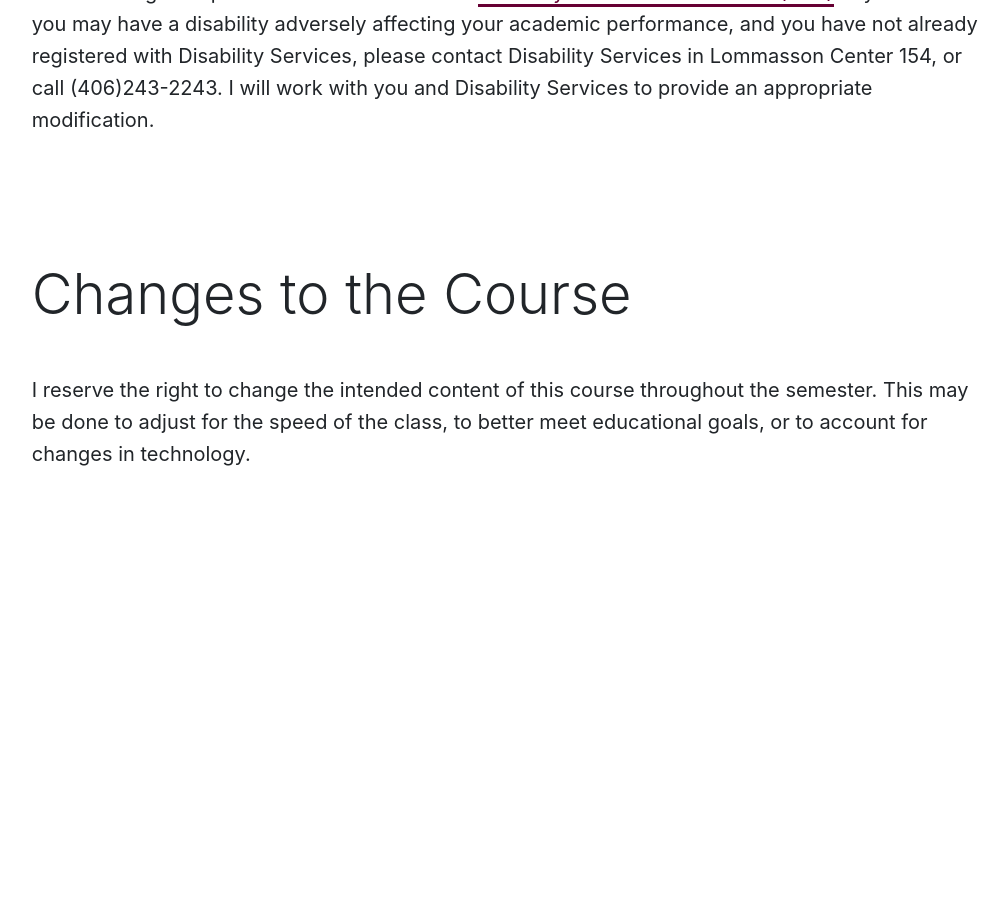
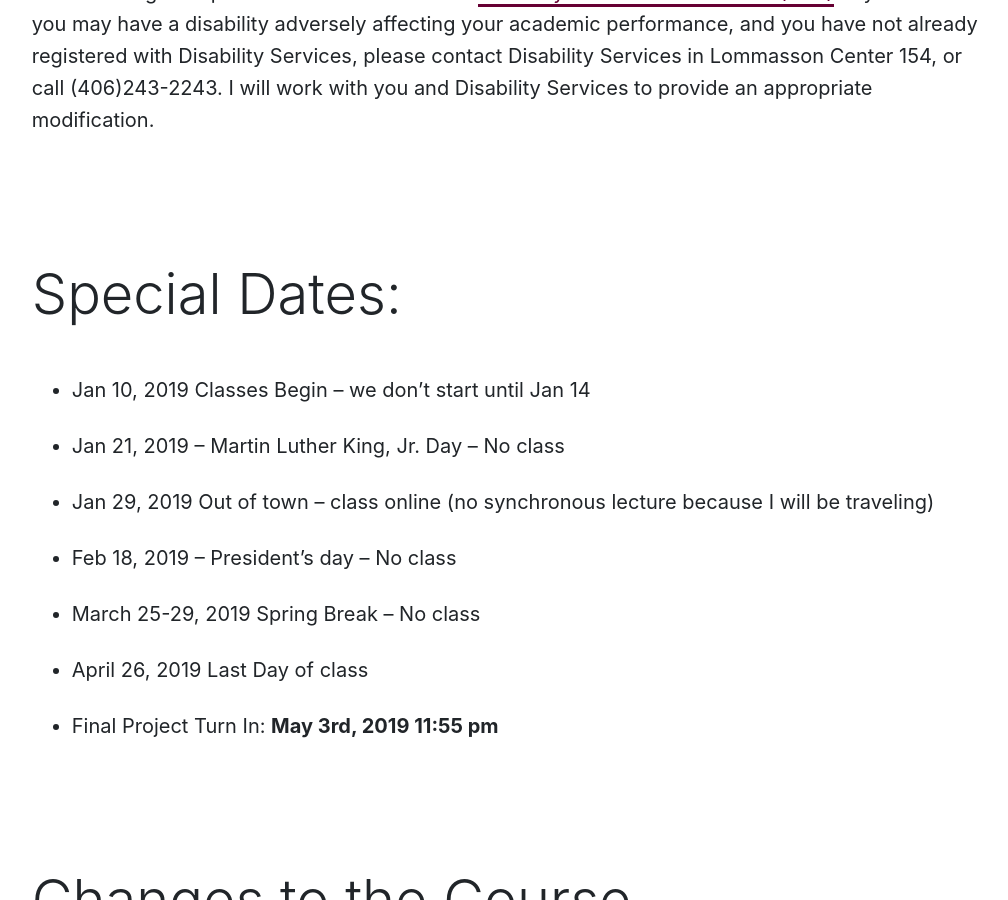
Before and after one commit to Montana-Media-Arts/441-web-tech-Spring2019-course, a Jekyll site: the page built from modules/syllabus/_posts/2017-01-01-syllabus.md, in a window 1280 px wide and 900 px high, scrolled down 15752 px. Shown: the whole window, without its empty margins (132-1140 px from the left). Built offline with Jekyll 4.4.1, drawn with Linux system fonts in a browser that asks for light colours; nearby versions of some CDN libraries; before the commit the page ends 16351 px from its top, so only the background shows below that; some of the changed text lies outside the part shown.

Commit message:
updated the special dates and final
Updated the special dates and final

```diff
--- a/modules/syllabus/_posts/2017-01-01-syllabus.md
+++ b/modules/syllabus/_posts/2017-01-01-syllabus.md
@@ -146,7 +146,7 @@ The following are additional optional resources which may prove useful.
 
 Students work and progress will be assessed through;
 
-- A final project.
+- A final project. **Due: Friday May 3rd, 2019 11:55 PM**
 - Homework Assignments
 	- These typically will be code-based assignments
 	- Code-based assignments will always include a reflection report
@@ -303,6 +303,16 @@ For found media, you are also expected to cite the media in your documentation f
 The University of Montana assures equal access to instruction through collaboration between students with disabilities, instructors, and Disability Services for Students. Students with disabilities are encouraged to plan ahead and can contact [Disability Services for Students (DSS)](http://www.umt.edu/dss/). If you think you may have a disability adversely affecting your academic performance, and you have not already registered with Disability Services, please contact Disability Services in Lommasson Center 154, or call (406)243-2243. I will work with you and Disability Services to provide an appropriate modification.
 
 
+## Special Dates:
+- Jan 10, 2019 Classes Begin – we don’t start until Jan 14
+- Jan 21, 2019 – Martin Luther King, Jr. Day – No class
+- Jan 29, 2019 Out of town – class online (no synchronous lecture because I will be traveling)
+- Feb 18, 2019 – President’s day – No class
+- March 25-29, 2019 Spring Break – No class
+- April 26, 2019 Last Day of class
+- Final Project Turn In: **May 3rd, 2019 11:55 pm**
+
+
 
 
 ## Changes to the Course
```
